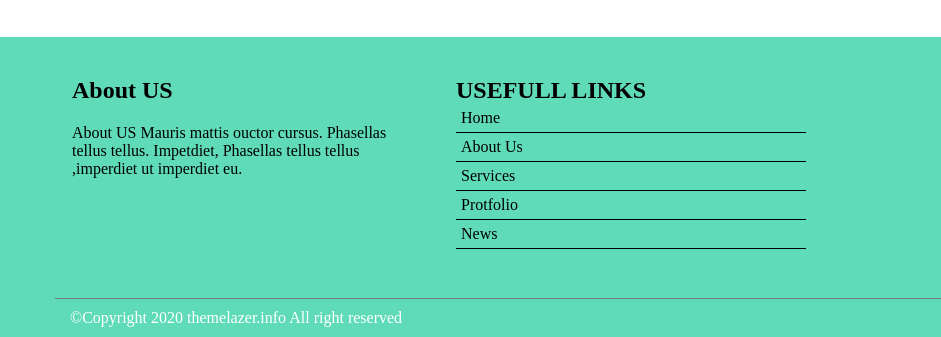
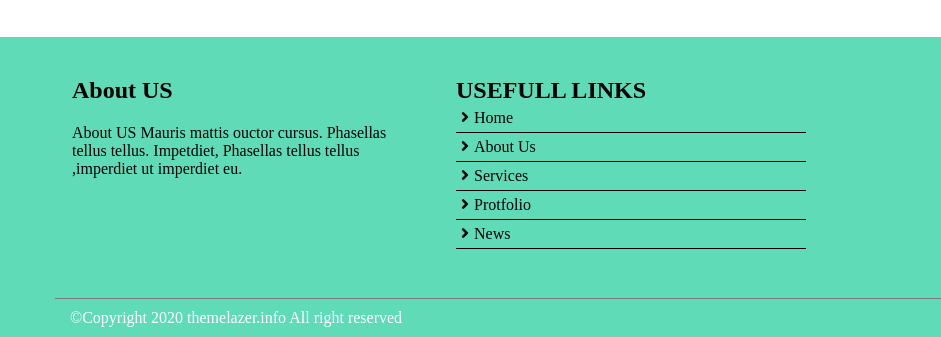
Before and after one commit to MDAbirKhan/Carpet-House.github.io, a plain HTML site: page index.html in a window 1280 px wide. Shown: the part 1748-2085 px from the top of the page, 0-941 px from the left. Drawn offline with Linux system fonts and the light colour scheme; a web font is replaced by a local one.

Commit message:
Update index.html

```diff
--- a/index.html
+++ b/index.html
@@ -141,11 +141,11 @@
            <div class="fbox">
              <h2>USEFULL LINKS</h2>
             <ul id="u-links">
-              <li><a href="#">Home</a></li>
-              <li><a href="#">About Us</a></li>
-              <li><a href="#">Services</a></li>
-              <li><a href="#">Protfolio</a></li>
-              <li><a href="#">News</a></li>
+              <li><a href="#"><i class="fas fa-angle-right"></i>Home</a></li>
+              <li><a href="#"><i class="fas fa-angle-right"></i>About Us</a></li>
+              <li><a href="#"><i class="fas fa-angle-right"></i>Services</a></li>
+              <li><a href="#"><i class="fas fa-angle-right"></i>Protfolio</a></li>
+              <li><a href="#"><i class="fas fa-angle-right"></i>News</a></li>
             </ul>
           </div>
           <div class="fsearch">
```
